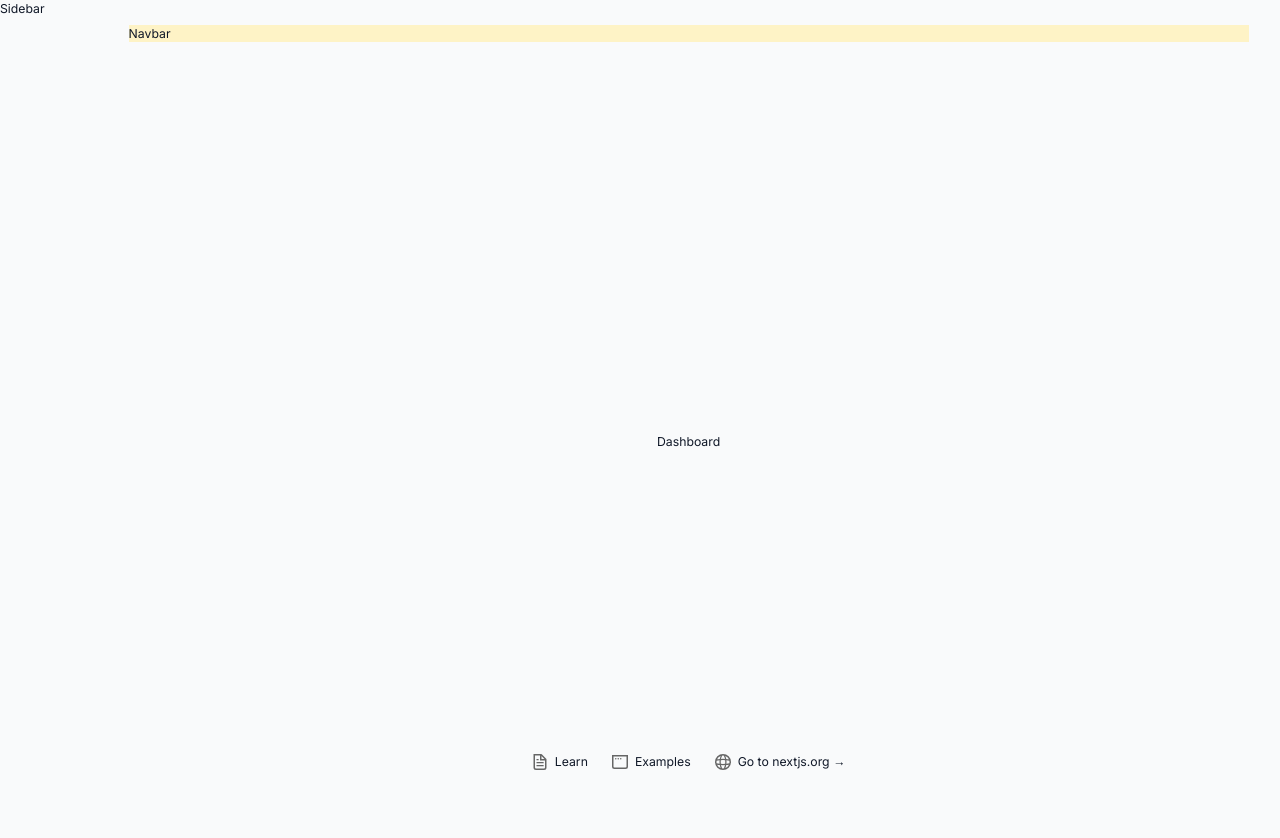
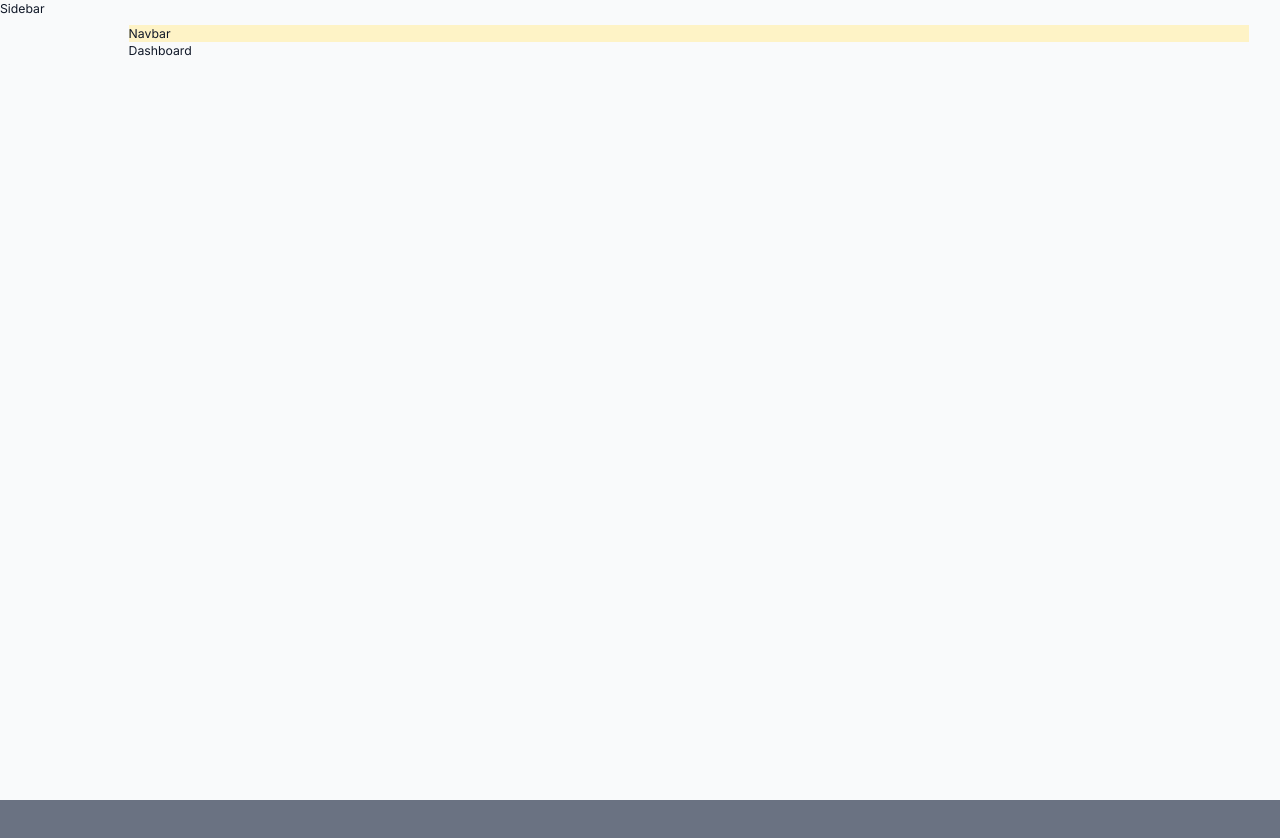
Before and after one commit to Noi-Git/aws-inventory-app, a Next.js app: page / in a window 1280 px wide. Shown: the top 838 px of the page. After the commit the page ends 800 px from the top, so only its background shows below. Built offline with nearby package versions, Linux system fonts and the light colour scheme.

Commit message:
rename components folder and delete style form the main page

```diff
--- a/src/app/dashboardWrapper.tsx
+++ b/src/app/dashboardWrapper.tsx
@@ -1,5 +1,5 @@
 import React from 'react'
-import Navbar from './components)/Navbar'
+import Navbar from './(components)/Navbar'
 
 const DashboardWrapper = ({ children }: { children: React.ReactNode }) => {
   return (
--- a/src/app/page.tsx
+++ b/src/app/page.tsx
@@ -3,57 +3,8 @@
 
 export default function Home() {
   return (
-    <div className='grid grid-rows-[20px_1fr_20px] items-center justify-items-center min-h-screen p-8 pb-20 gap-16 sm:p-20 font-[family-name:var(--font-geist-sans)]'>
-      <main className='flex flex-col gap-[32px] row-start-2 items-center sm:items-start'>
-        <Dashboard />
-      </main>
-      <footer className='row-start-3 flex gap-[24px] flex-wrap items-center justify-center'>
-        <a
-          className='flex items-center gap-2 hover:underline hover:underline-offset-4'
-          href='https://nextjs.org/learn?utm_source=create-next-app&utm_medium=appdir-template-tw&utm_campaign=create-next-app'
-          target='_blank'
-          rel='noopener noreferrer'
-        >
-          <Image
-            aria-hidden
-            src='/file.svg'
-            alt='File icon'
-            width={16}
-            height={16}
-          />
-          Learn
-        </a>
-        <a
-          className='flex items-center gap-2 hover:underline hover:underline-offset-4'
-          href='https://vercel.com/templates?framework=next.js&utm_source=create-next-app&utm_medium=appdir-template-tw&utm_campaign=create-next-app'
-          target='_blank'
-          rel='noopener noreferrer'
-        >
-          <Image
-            aria-hidden
-            src='/window.svg'
-            alt='Window icon'
-            width={16}
-            height={16}
-          />
-          Examples
-        </a>
-        <a
-          className='flex items-center gap-2 hover:underline hover:underline-offset-4'
-          href='https://nextjs.org?utm_source=create-next-app&utm_medium=appdir-template-tw&utm_campaign=create-next-app'
-          target='_blank'
-          rel='noopener noreferrer'
-        >
-          <Image
-            aria-hidden
-            src='/globe.svg'
-            alt='Globe icon'
-            width={16}
-            height={16}
-          />
-          Go to nextjs.org →
-        </a>
-      </footer>
-    </div>
+    // <main>
+    <Dashboard />
+    // </main>
   )
 }
```
Also changed, not shown: src/app/(components)/Navbar/index.tsx (renamed from src/app/components)/Navbar/index.tsx).
